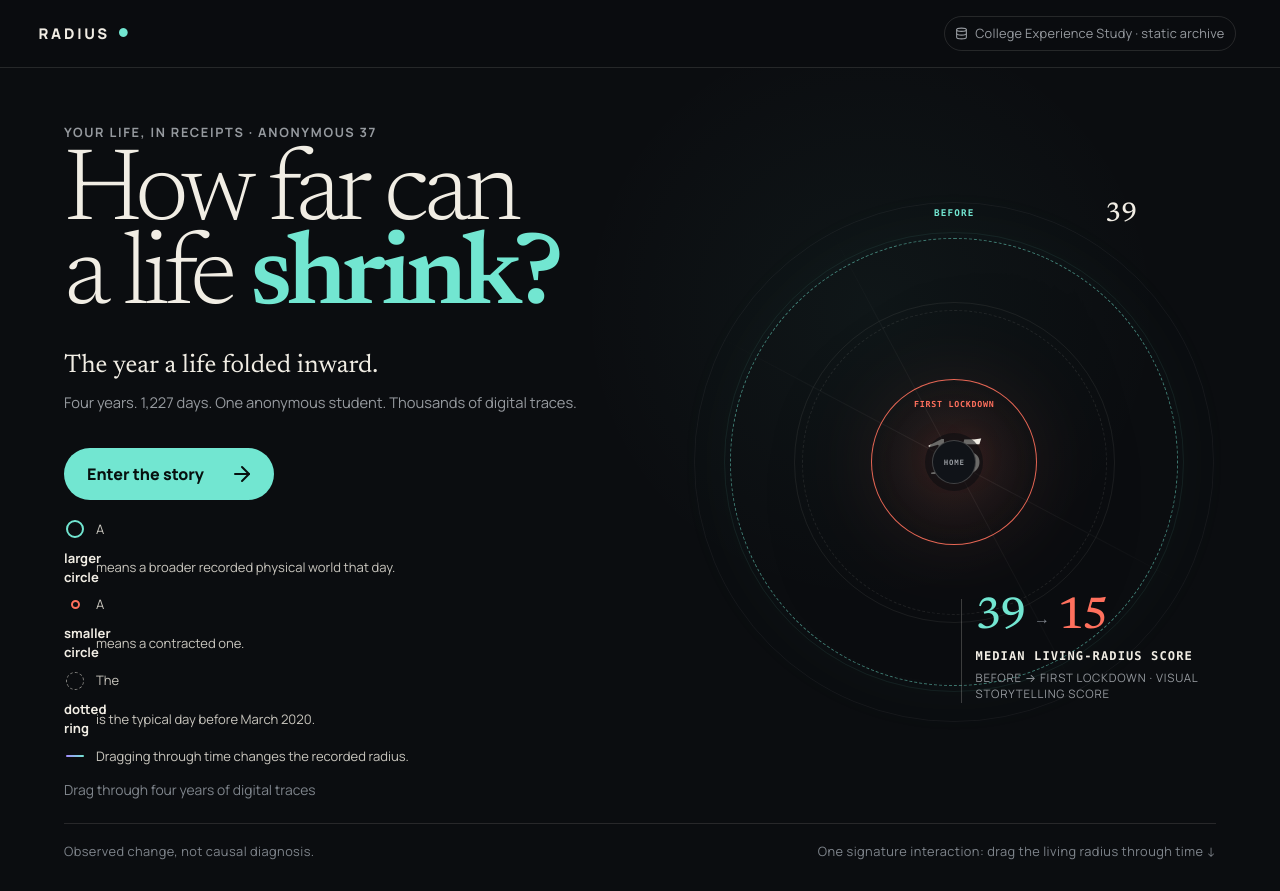
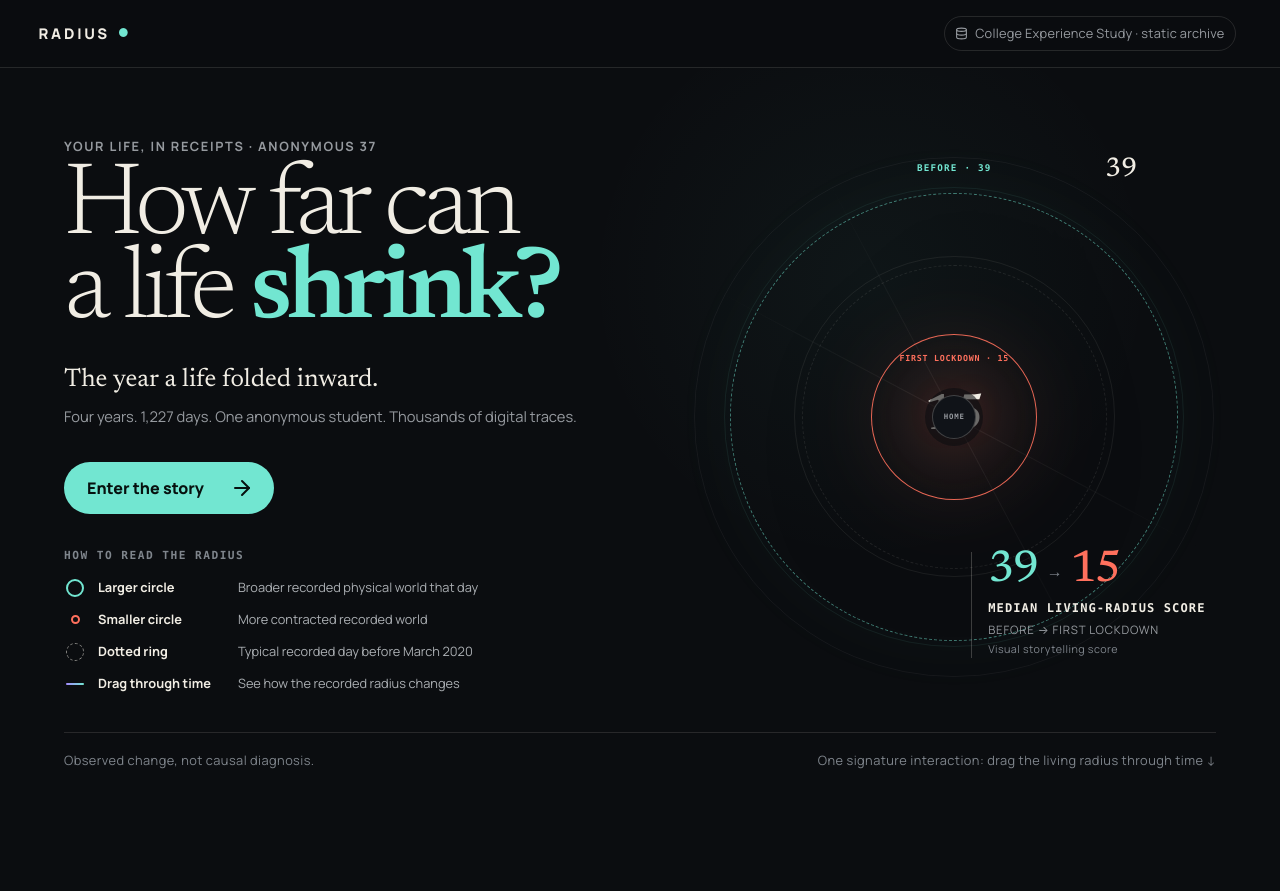
Before and after one commit to Kush110807/RADIUS-WebRush, a React (Vite) app: page / in a window 1280 px wide. After the commit the page ends 800 px from the top, so only its background shows below. Built offline with nearby package versions, Linux system fonts and the light colour scheme.

Commit message:
Fix RADIUS UI alignment and typography

```diff
--- a/src/features/landing/LandingView.tsx
+++ b/src/features/landing/LandingView.tsx
@@ -32,13 +32,15 @@ export default function LandingView({
         <button className="primary-cta" type="button" onClick={onEnter}>
           Enter the story <ArrowRight aria-hidden="true" />
         </button>
-        <ul className="radius-key" aria-label="How to read the living radius">
-          <li><i className="key-large" aria-hidden="true" />A <b>larger circle</b> means a broader recorded physical world that day.</li>
-          <li><i className="key-small" aria-hidden="true" />A <b>smaller circle</b> means a contracted one.</li>
-          <li><i className="key-dotted" aria-hidden="true" />The <b>dotted ring</b> is the typical day before March 2020.</li>
-          <li><i className="key-drag" aria-hidden="true" />Dragging through time changes the recorded radius.</li>
-        </ul>
-        <span className="quiet-instruction">Drag through four years of digital traces</span>
+        <div className="radius-key-wrap">
+          <p className="radius-key-title">How to read the radius</p>
+          <ul className="radius-key" aria-label="How to read the living radius">
+            <li><i className="key-large" aria-hidden="true" /><b>Larger circle</b><span>Broader recorded physical world that day</span></li>
+            <li><i className="key-small" aria-hidden="true" /><b>Smaller circle</b><span>More contracted recorded world</span></li>
+            <li><i className="key-dotted" aria-hidden="true" /><b>Dotted ring</b><span>Typical recorded day before March 2020</span></li>
+            <li><i className="key-drag" aria-hidden="true" /><b>Drag through time</b><span>See how the recorded radius changes</span></li>
+          </ul>
+        </div>
       </section>
 
       <motion.section
@@ -49,7 +51,7 @@ export default function LandingView({
         <div className="hero-radius-field" aria-hidden="true">
           <div className="hero-gridline hero-gridline-a" />
           <div className="hero-gridline hero-gridline-b" />
-          <div className="hero-reference-ring"><span>BEFORE</span><b>{Math.round(beforeRadius)}</b></div>
+          <div className="hero-reference-ring"><span>BEFORE · {Math.round(beforeRadius)}</span><b aria-hidden="true">{Math.round(beforeRadius)}</b></div>
           <motion.div
             className="hero-collapse-ring"
             style={{ width: `${collapseRatio * 100}%`, height: `${collapseRatio * 100}%` }}
@@ -57,14 +59,15 @@ export default function LandingView({
             animate={{ scale: 1, opacity: 1 }}
             transition={reduceMotion ? { duration: 0 } : { duration: 1.25, delay: 0.2, ease: [0.22, 1, 0.36, 1] }}
           >
-            <span>FIRST LOCKDOWN</span><b>{Math.round(collapseRadius)}</b>
+            <span>FIRST LOCKDOWN · {Math.round(collapseRadius)}</span><b aria-hidden="true">{Math.round(collapseRadius)}</b>
           </motion.div>
           <div className="hero-home-core">HOME</div>
         </div>
         <div className="hero-caption">
           <strong><span>{Math.round(beforeRadius)}</span><i aria-hidden="true">→</i><span>{Math.round(collapseRadius)}</span></strong>
-          <b>median living-radius score</b>
-          <span>Before → first lockdown · visual storytelling score</span>
+          <b>Median living-radius score</b>
+          <span>Before → first lockdown</span>
+          <small>Visual storytelling score</small>
         </div>
       </motion.section>
 
--- a/src/styles.css
+++ b/src/styles.css
@@ -47,7 +47,7 @@ button:focus-visible, a:focus-visible, input:focus-visible, select:focus-visible
 
 /* Landing */
 .landing { min-height: calc(100svh - 68px); padding: clamp(38px,7vh,90px) clamp(22px,5vw,76px) 30px; display:grid; grid-template-columns:minmax(0,1.05fr) minmax(340px,.95fr); grid-template-rows:1fr auto; gap:22px 50px; align-items:center; }
-.hero-copy { max-width:790px; position:relative; z-index:2; }
+.hero-copy { max-width:790px; position:relative; z-index:2; align-self:center; }
 .hero-copy h1 { font-family:var(--serif); font-size:clamp(4rem,8vw,8.9rem); line-height:.82; letter-spacing:-.052em; font-weight:390; margin:0; max-width:850px; }
 .hero-copy h1 em { font-weight:520; font-style:italic; color:var(--cyan); }
 .hero-tagline { font-family:var(--serif); font-size:clamp(1.3rem,2vw,2rem); line-height:1.1; margin:30px 0 10px; }
@@ -71,20 +71,21 @@ button:focus-visible, a:focus-visible, input:focus-visible, select:focus-visible
 .hero-reference-ring b { color:rgba(241,237,228,.18); }
 .hero-collapse-ring b { color:var(--coral); text-shadow:0 0 30px rgba(255,112,93,.15); }
 .hero-home-core { position:absolute; width:64px; aspect-ratio:1; border-radius:50%; display:grid; place-items:center; background:#11151a; border:1px solid rgba(241,237,228,.22); color:var(--muted); font-family:ui-monospace,SFMono-Regular,Menlo,monospace; font-size:.66rem; letter-spacing:.11em; box-shadow:0 0 0 7px rgba(11,13,16,.4); }
-.hero-caption { position:absolute; bottom:9%; right:2%; border-left:1px solid var(--line-strong); padding-left:14px; display:grid; gap:5px; max-width:230px; }
+.hero-caption { position:absolute; bottom:8%; right:1%; border-left:1px solid var(--line-strong); padding-left:16px; display:grid; gap:4px; max-width:250px; text-align:left; }
 .hero-caption strong { display:flex; align-items:center; gap:9px; font-family:var(--serif); font-weight:450; font-size:clamp(1.7rem,2.6vw,2.7rem); line-height:1; }
 .hero-caption strong span:first-child { color:var(--bone); }
 .hero-caption strong span:last-child { color:var(--coral); }
 .hero-caption strong i { color:var(--subtle); font-family:var(--sans,system-ui); font-style:normal; font-size:.92rem; }
 .hero-caption b { font-family:ui-monospace,SFMono-Regular,Menlo,monospace; font-size:.755rem; font-weight:600; letter-spacing:.09em; text-transform:uppercase; }
-.hero-caption > span { color:var(--muted); font-size:.72rem; line-height:1.5; text-transform:uppercase; letter-spacing:.07em; }
+.hero-caption > span { color:var(--muted); font-size:.72rem; line-height:1.45; text-transform:uppercase; letter-spacing:.07em; }
+.hero-caption > small { color:var(--subtle); font-size:.67rem; line-height:1.45; letter-spacing:.045em; }
 .landing-footer { grid-column:1/-1; border-top:1px solid var(--line); padding-top:18px; display:flex; justify-content:space-between; color:var(--subtle); font-size:.8rem; letter-spacing:.035em; }
 
 /* Story */
 .story { min-height:calc(100svh - 68px); display:flex; flex-direction:column; }
-.story-grid { display:grid; grid-template-columns:minmax(190px,2.2fr) minmax(440px,6.5fr) minmax(285px,3.3fr); gap:clamp(18px,2.5vw,42px); align-items:start; padding:clamp(22px,3vh,34px) clamp(18px,3vw,46px) 10px; flex:1; min-height:0; }
-.chapters { padding-top:48px; }
-.chapters > .eyebrow { margin-left:10px; }
+.story-grid { display:grid; grid-template-columns:minmax(190px,220px) minmax(500px,1fr) minmax(320px,370px); gap:clamp(24px,2.4vw,40px); align-items:start; padding:clamp(22px,3vh,34px) clamp(18px,3vw,46px) 14px; flex:1; min-height:0; }
+.chapters { padding-top:0; }
+.chapters > .eyebrow { margin:0 0 10px 8px; }
 .chapters ol { margin:0; padding:0; list-style:none; display:grid; gap:4px; position:relative; }
 .chapters ol:before { content:""; position:absolute; left:24px; top:27px; bottom:27px; width:1px; background:linear-gradient(var(--line),rgba(241,237,228,.04)); }
 .chapter-button { width:100%; min-height:76px; text-align:left; display:grid; grid-template-columns:34px 1fr 5px; align-items:center; gap:10px; border:1px solid transparent; background:transparent; border-radius:12px; padding:8px 10px 8px 7px; cursor:pointer; color:var(--muted); transition:background .18s ease,border-color .18s ease,color .18s ease, transform .18s ease; }
@@ -100,7 +101,7 @@ button:focus-visible, a:focus-visible, input:focus-visible, select:focus-visible
 .chapter-button.active .chapter-index { border-color:color-mix(in srgb,var(--chapter) 44%,var(--line-strong)); }
 
 .visual-stage { min-width:0; display:flex; flex-direction:column; align-items:stretch; }
-.visual-heading { display:flex; align-items:flex-start; justify-content:space-between; gap:18px; min-height:58px; }
+.visual-heading { display:flex; align-items:flex-start; justify-content:space-between; gap:18px; min-height:58px; margin:0 0 6px; }
 .visual-heading h1 { font-family:var(--serif); font-size:clamp(1.65rem,2.5vw,2.8rem); font-weight:420; line-height:1; margin:0; letter-spacing:-.025em; }
 .visual-heading > span { border:1px solid var(--line-strong); border-radius:999px; color:var(--muted); padding:7px 10px; font-family:ui-monospace,SFMono-Regular,Menlo,monospace; font-size:.8rem; white-space:nowrap; }
 .radius-figure { margin:0 auto; width:min(100%,610px); min-width:0; position:relative; }
@@ -134,23 +135,23 @@ button:focus-visible, a:focus-visible, input:focus-visible, select:focus-visible
 .thread-chip.active svg { color:var(--thread); }
 .thread-dot { width:5px; height:5px; border-radius:50%; background:var(--thread); }
 
-.observation { min-width:0; padding-top:48px; display:flex; flex-direction:column; gap:13px; }
-.observation h2 { font-family:var(--serif); font-weight:470; font-size:clamp(1.65rem,2.1vw,2.35rem); line-height:1.03; letter-spacing:-.025em; margin:0 0 14px; }
-.observation-copy { color:#d5d1c8; font-size:.92rem; line-height:1.65; margin:0 0 12px; }
-.chapter-compare { color:var(--bone); font-size:.865rem; line-height:1.55; padding:10px 0 10px 13px; border-left:1px solid var(--line-strong); margin:0 0 10px; }
-.pattern-link { margin:0 0 12px; padding:11px 12px; border:1px solid var(--line); border-radius:10px; background:linear-gradient(110deg,rgba(114,230,209,.045),transparent 72%); position:relative; overflow:hidden; }
+.observation { min-width:0; padding-top:0; display:flex; flex-direction:column; gap:18px; max-width:370px; }
+.observation h2 { font-family:var(--serif); font-weight:470; font-size:clamp(1.7rem,2vw,2.3rem); line-height:1.05; letter-spacing:-.025em; margin:0 0 12px; max-width:16ch; text-wrap:balance; }
+.observation-copy { color:#d5d1c8; font-size:.9rem; line-height:1.62; margin:0; max-width:42ch; }
+.chapter-compare { color:var(--bone); font-size:.84rem; line-height:1.58; padding:2px 0 2px 13px; border-left:1px solid var(--line-strong); margin:0; max-width:44ch; }
+.pattern-link { margin:12px 0 0; padding:11px 12px; border:1px solid var(--line); border-radius:10px; background:linear-gradient(110deg,rgba(114,230,209,.045),transparent 72%); position:relative; overflow:hidden; }
 .pattern-link:after { content:""; position:absolute; left:0; right:0; bottom:0; height:1px; background:linear-gradient(90deg,var(--cyan),transparent 68%); opacity:.45; }
 .pattern-link > span { display:block; margin-bottom:5px; color:var(--cyan); font-family:ui-monospace,SFMono-Regular,Menlo,monospace; font-size:.705rem; font-weight:700; letter-spacing:.1em; text-transform:uppercase; }
 .pattern-link p { margin:0; color:#c7c9c8; font-size:.8rem; line-height:1.52; }
-.qualification { color:var(--subtle); font-size:.8rem; line-height:1.55; margin:0; }
-.receipt-stack { display:grid; gap:7px; position:relative; }
+.qualification { color:var(--subtle); font-size:.79rem; line-height:1.6; margin:0; max-width:44ch; }
+.receipt-stack { display:grid; gap:7px; position:relative; margin-top:12px; }
 .receipt { --receipt-accent:#72e6d1; border:1px solid var(--line); border-radius:10px; padding:12px 13px; background:linear-gradient(145deg,rgba(241,237,228,.035),rgba(241,237,228,.012)); box-shadow:0 12px 30px rgba(0,0,0,.13); position:relative; overflow:hidden; }
 .receipt:before { content:""; position:absolute; left:0; top:0; bottom:0; width:2px; background:var(--receipt-accent); opacity:.8; }
-.receipt.compact { padding:10px 13px; margin-left:9px; opacity:.92; }
+.receipt.compact { padding:10px 13px; margin-left:0; opacity:.92; }
 .receipt-head { display:flex; align-items:center; justify-content:space-between; gap:10px; color:var(--subtle); font-family:ui-monospace,SFMono-Regular,Menlo,monospace; font-size:.715rem; letter-spacing:.06em; }
 .receipt-head span:first-child { display:flex; align-items:center; gap:5px; color:color-mix(in srgb,var(--receipt-accent) 85%,white); }
 .receipt-main { display:flex; justify-content:space-between; gap:12px; align-items:end; margin-top:10px; }
-.receipt-main strong { font-size:.8rem; font-weight:650; color:#cbc8c0; }
+.receipt-main strong { font-size:.79rem; font-weight:650; color:#cbc8c0; line-height:1.35; }
 .receipt-main b { font-family:var(--serif); font-size:1.25rem; font-weight:500; white-space:nowrap; }
 .receipt-rule { height:1px; margin:9px 0 8px; background:repeating-linear-gradient(90deg,var(--line-strong) 0 4px,transparent 4px 8px); }
 .receipt p { margin:0; color:var(--muted); font-size:.755rem; }
@@ -478,9 +479,12 @@ button:focus-visible, a:focus-visible, input:focus-visible, select:focus-visible
 .system-orbit { width:74px; aspect-ratio:1; border:1px solid var(--cyan); border-radius:50%; box-shadow:0 0 0 16px rgba(114,230,209,.025),0 0 0 32px rgba(114,230,209,.012); }
 
 /* ---- Attempt 3 production pass ---- */
-.radius-key { list-style:none; margin:20px 0 6px; padding:0; display:grid; gap:9px; max-width:44ch; }
-.radius-key li { display:grid; grid-template-columns:22px 1fr; align-items:center; gap:10px; color:#c9c6be; font-size:.815rem; line-height:1.45; }
-.radius-key b { color:var(--bone); font-weight:650; }
+.radius-key-wrap { margin-top:34px; max-width:680px; }
+.radius-key-title { margin:0 0 11px; color:var(--subtle); font-family:ui-monospace,SFMono-Regular,Menlo,monospace; font-size:.7rem; font-weight:700; letter-spacing:.13em; text-transform:uppercase; }
+.radius-key { list-style:none; margin:0; padding:0; display:grid; gap:8px; }
+.radius-key li { display:grid; grid-template-columns:22px minmax(108px,128px) minmax(0,1fr); align-items:center; column-gap:12px; min-height:24px; color:#c9c6be; font-size:.8rem; line-height:1.4; }
+.radius-key b { color:var(--bone); font-weight:650; white-space:nowrap; }
+.radius-key li > span { min-width:0; color:#aaaeb2; }
 .radius-key i { display:block; justify-self:center; border-radius:50%; }
 .radius-key .key-large { width:18px; height:18px; border:2px solid var(--cyan); }
 .radius-key .key-small { width:9px; height:9px; border:2px solid var(--coral); }
@@ -495,10 +499,10 @@ button:focus-visible, a:focus-visible, input:focus-visible, select:focus-visible
 .thread-strip-wrap:after { right:0; background:linear-gradient(270deg,var(--archive),transparent); }
 .thread-strip-wrap.fade-start:before, .thread-strip-wrap.fade-end:after { opacity:1; }
 
-.observation-step { margin:0 0 6px; color:var(--subtle); font-family:ui-monospace,SFMono-Regular,Menlo,monospace; font-size:.715rem; font-weight:700; letter-spacing:.12em; text-transform:uppercase; }
+.observation-step { margin:0 0 7px; color:var(--subtle); font-family:ui-monospace,SFMono-Regular,Menlo,monospace; font-size:.715rem; font-weight:700; letter-spacing:.12em; text-transform:uppercase; }
 .observation-block { min-width:0; }
-.observation-support { border-top:1px solid var(--line); padding-top:13px; }
-.observation-limits { border-top:1px solid var(--line); padding-top:11px; }
+.observation-support { border-top:1px solid var(--line); padding-top:15px; }
+.observation-limits { border-top:1px solid var(--line); padding-top:14px; }
 .observation-limits .qualification { font-size:.78rem; color:var(--subtle); line-height:1.6; }
 
 .scrub-bubble { position:absolute; bottom:calc(100% + 2px); transform:translateX(-50%); z-index:5; display:grid; gap:1px; padding:5px 10px; border:1px solid var(--line-strong); border-radius:9px; background:rgba(12,14,17,.94); white-space:nowrap; opacity:0; transition:opacity .16s ease; pointer-events:none; }
@@ -514,3 +518,37 @@ button:focus-visible, a:focus-visible, input:focus-visible, select:focus-visible
 .archive-more p { margin:0; color:var(--subtle); font-size:.82rem; }
 .archive-more button { min-height:46px; padding:0 22px; border:1px solid var(--line-strong); border-radius:999px; background:transparent; color:var(--bone); font-size:.85rem; cursor:pointer; }
 .archive-more button:hover { border-color:var(--cyan); color:var(--cyan); }
+
+/* ---- Final alignment repair ---- */
+.chapter-copy strong,
+.chapter-copy small,
+.chapter-copy > span,
+.visual-heading,
+.observation,
+.scrubber-top,
+.story-footer,
+.radius-key,
+.hero-caption { text-align:left; }
+
+.observation > .eyebrow,
+.observation-block > .eyebrow { margin-bottom:9px; }
+.observation-block { width:100%; }
+.observation-support,
+.observation-limits { width:100%; }
+.evidence-button { justify-content:flex-start; padding:0 12px; text-align:left; }
+.evidence-button svg:last-child { margin-left:auto; }
+
+.signature-legend { align-items:stretch; }
+.signature-legend span { text-align:left; min-width:96px; }
+.thread-strip-label { text-align:left; margin-left:3px; }
+.thread-strip { justify-content:flex-start; }
+.thread-strip-wrap { width:min(100%,610px); margin-left:auto; margin-right:auto; }
+
+.scrubber-top span:last-child { text-align:right; }
+.story-footer button:first-child { margin-left:-8px; }
+.story-footer button:last-child { margin-right:-8px; }
+
+.archive-header p,
+.methodology-wrap p,
+.evidence-drawer p,
+.evidence-table small { text-wrap:pretty; }
```
Also changed, not shown: src/styles/responsive.css (+78 -8 lines).
